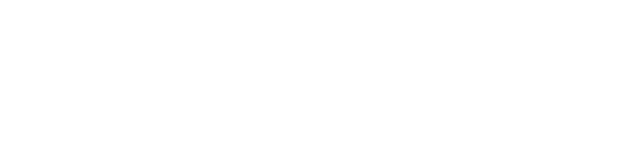
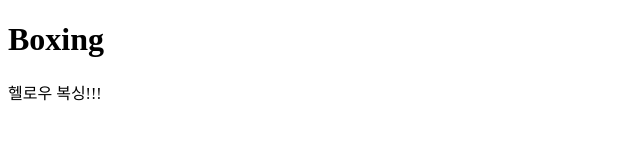
Before and after one commit to sf0wolf/Boxing, a plain HTML site: page index.html in a window 1280 px wide. Shown: the whole page, without its empty margins (0-640 px from the left). Drawn offline with Linux system fonts and the light colour scheme.

```diff
--- a/index.html
+++ b/index.html
@@ -7,6 +7,7 @@
 	<title>Document</title>
 </head>
 <body>
-
+	<h1>Boxing</h1>
+	<div>헬로우 복싱!!!</div>
 </body>
 </html>
```
Also changed, not shown: 1 other file.
